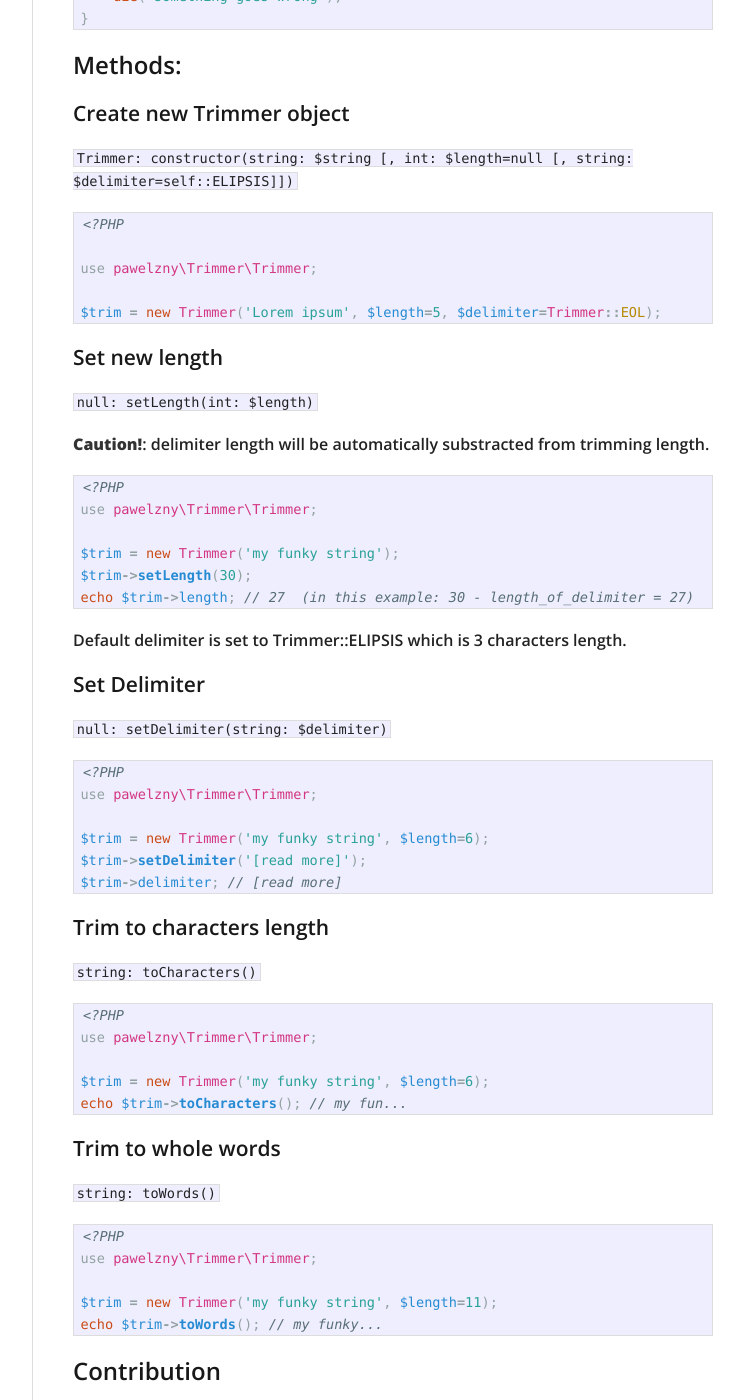
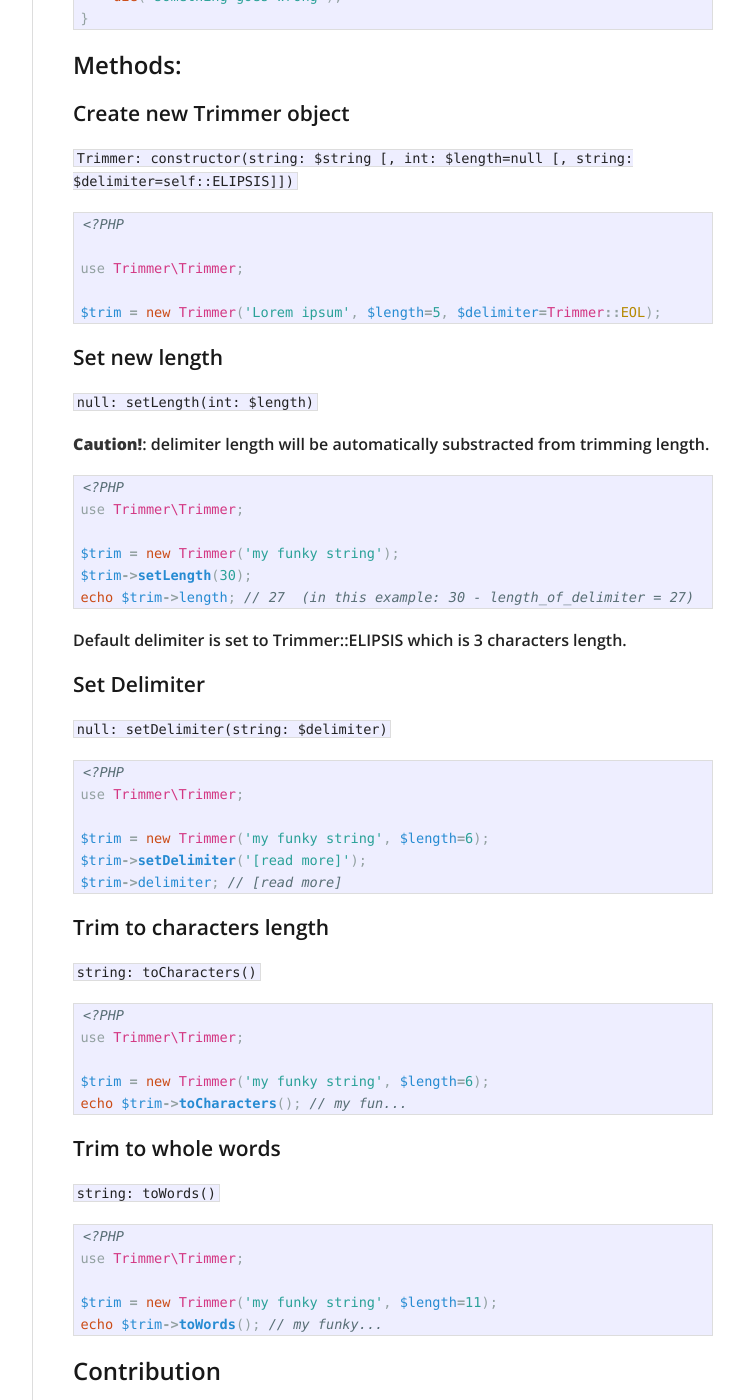
Before and after one commit to pawelzny/pawelzny.github.io, a Jekyll site: the page built from _packagist/2016-11-01-trimmer.md, in a window 1280 px wide and 1400 px high, scrolled down 2172 px. Shown: the whole window, without its empty margins (378-1122 px from the left). Built offline with Jekyll 4.4.1, drawn with Linux system fonts in a browser that asks for light colours; nearby versions of some CDN libraries; some of the changed text lies outside the part shown.

Commit message:
update in docs for php trimmer

````diff
--- a/_packagist/2016-11-01-trimmer.md
+++ b/_packagist/2016-11-01-trimmer.md
@@ -61,7 +61,7 @@ and you want to trim it to 15 characters long. You have two options:
 
 ```php
 <?PHP
-use pawelzny\Trimmer\Trimmer;
+use Trimmer\Trimmer;
 
 $trim = new Trimmer('Helps with trimming long string', $length=15);
 $trim->toCharacters(); // output: Helps with trim...
@@ -71,7 +71,7 @@ $trim->toCharacters(); // output: Helps with trim...
 
 ```php
 <?PHP
-use pawelzny\Trimmer\Trimmer;
+use Trimmer\Trimmer;
 
 $trim = new Trimmer('Helps with trimming long string', $length=15);
 $trim->toWords(); // output: Helps with...
@@ -87,7 +87,7 @@ Supported API can be used on runtime.
 
 ```php
 <?PHP
-use pawelzny\Trimmer\Trimmer;
+use Trimmer\Trimmer;
 
 echo Trimmer::ELIPSIS; // ...
 echo Trimmer::EOL; // [end of line]
@@ -99,7 +99,7 @@ echo Trimmer::TABULATOR; // [tab character]
 
 ```php
 <?PHP
-use pawelzny\Trimmer\Trimmer;
+use Trimmer\Trimmer;
 
 $trim = new Trimmer('Lorem ipsum', $length=5, $delimiter=Trimmer::ELIPSIS);
 
@@ -119,7 +119,7 @@ You can catch this exception exclusively.
 ```php
 <?PHP
 
-use pawelzny\Trimmer\Trimmer;
+use Trimmer\Trimmer;
 
 try {
     $trim = new Trimmer('Lorem ipsum', $length='not an integer or null');
@@ -136,7 +136,7 @@ try {
 ```php
 <?PHP
 
-use pawelzny\Trimmer\Trimmer;
+use Trimmer\Trimmer;
 
 $trim = new Trimmer('Lorem ipsum', $length=5, $delimiter=Trimmer::EOL);
 ```
@@ -148,7 +148,7 @@ $trim = new Trimmer('Lorem ipsum', $length=5, $delimiter=Trimmer::EOL);
 
 ```php
 <?PHP
-use pawelzny\Trimmer\Trimmer;
+use Trimmer\Trimmer;
 
 $trim = new Trimmer('my funky string');
 $trim->setLength(30);
@@ -161,7 +161,7 @@ Default delimiter is set to Trimmer::ELIPSIS which is 3 characters length.
 
 ```php
 <?PHP
-use pawelzny\Trimmer\Trimmer;
+use Trimmer\Trimmer;
 
 $trim = new Trimmer('my funky string', $length=6);
 $trim->setDelimiter('[read more]');
@@ -173,7 +173,7 @@ $trim->delimiter; // [read more]
 
 ```php
 <?PHP
-use pawelzny\Trimmer\Trimmer;
+use Trimmer\Trimmer;
 
 $trim = new Trimmer('my funky string', $length=6);
 echo $trim->toCharacters(); // my fun...
@@ -184,7 +184,7 @@ echo $trim->toCharacters(); // my fun...
 
 ```php
 <?PHP
-use pawelzny\Trimmer\Trimmer;
+use Trimmer\Trimmer;
 
 $trim = new Trimmer('my funky string', $length=11);
 echo $trim->toWords(); // my funky...
````
Also changed, not shown: _posts/2016-11-01-php-trim-strings-with-the-integrity-of-words.md (+2 -2 lines).
